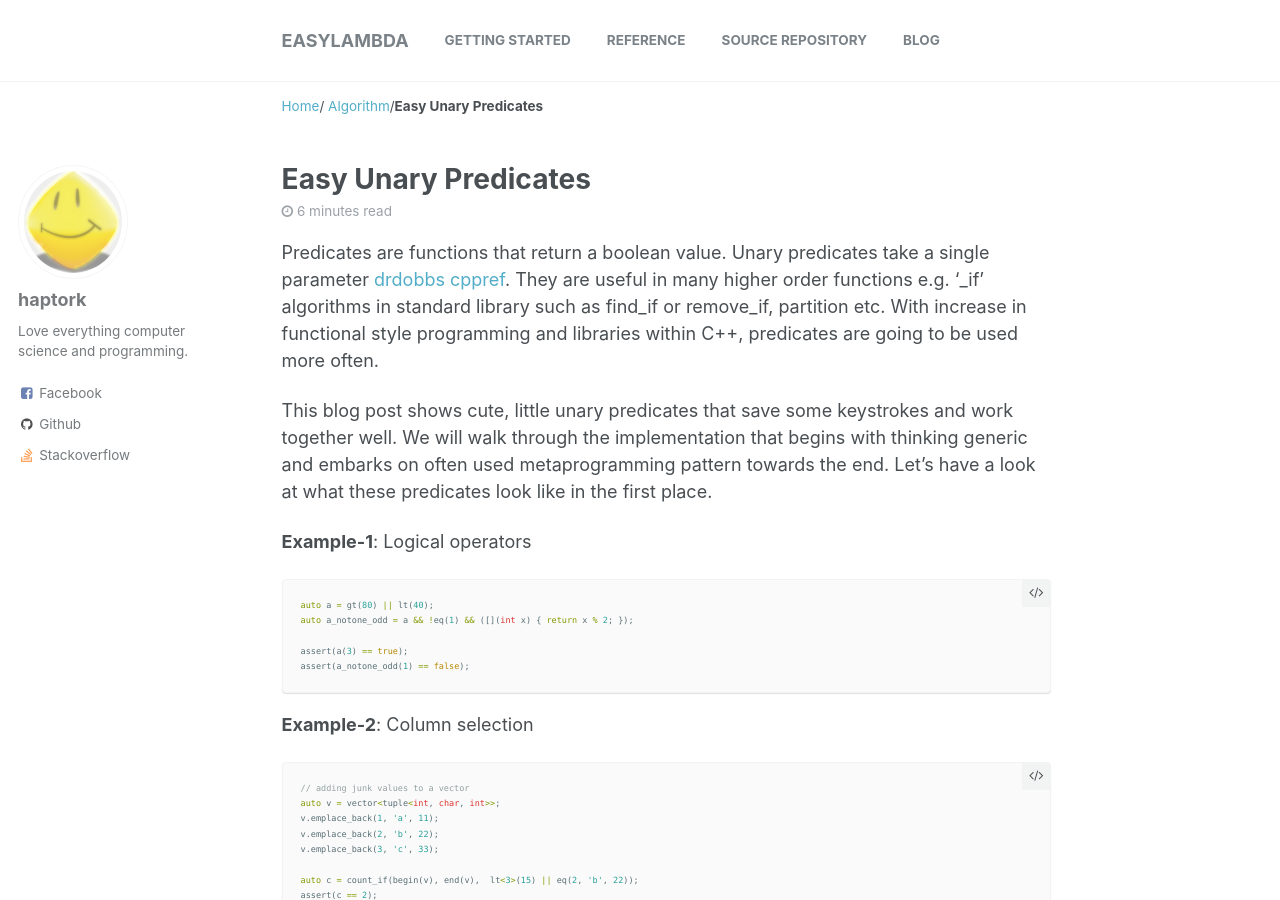
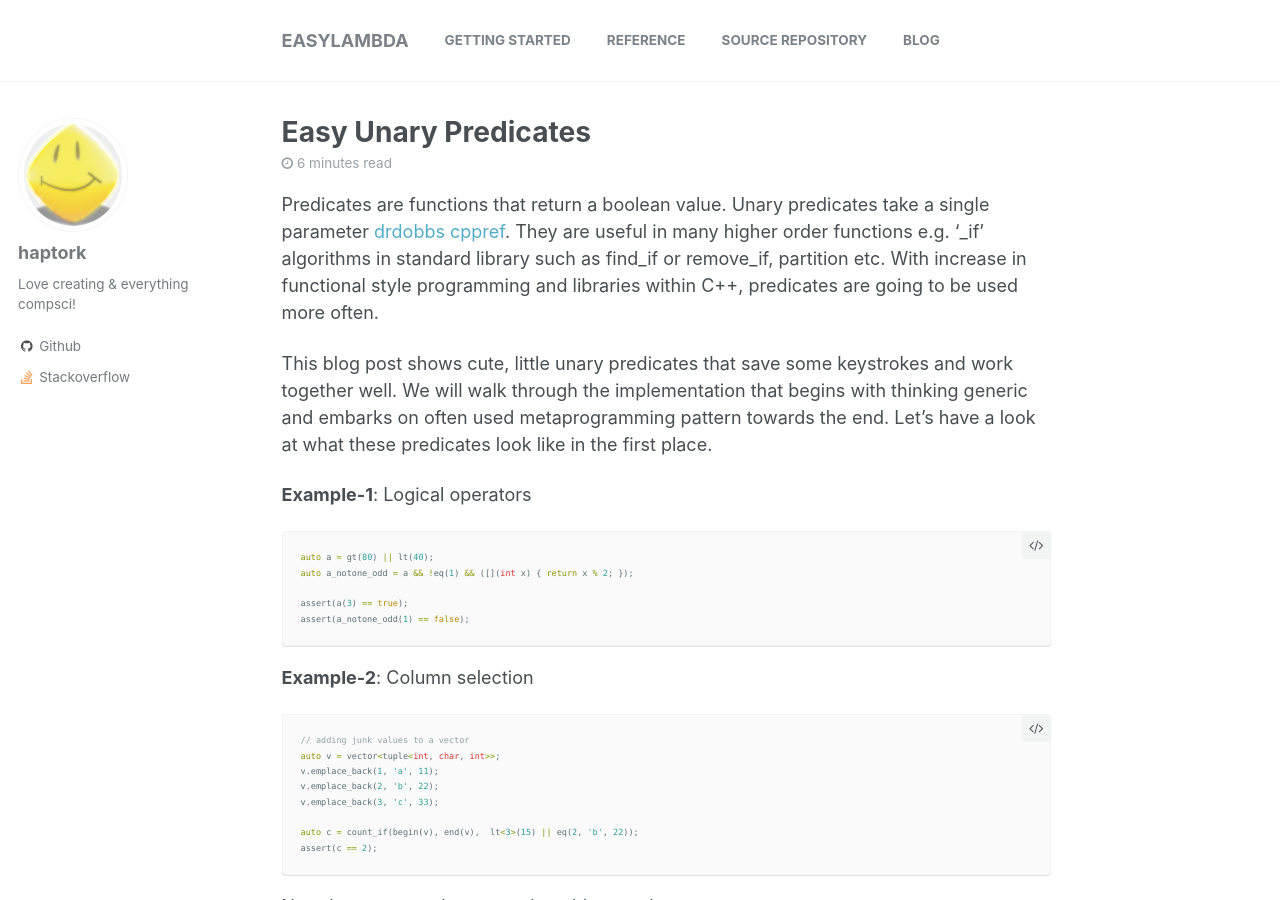
Before and after one commit to haptork/easyLambda, a Jekyll site: the page built from _posts/2016-10-02-easy-unary-predicates.md, in a window 1280 px wide and 900 px high. Built offline with Jekyll 4.4.1, drawn with Linux system fonts in a browser that asks for light colours; comment, search, counter and statistics services are not loaded.

Commit message:
Updated config

```diff
--- a/_config.yml
+++ b/_config.yml
@@ -15,7 +15,7 @@ url                      : "https://haptork.github.io"
 baseurl                  : "/easyLambda" # the subpath of your site, e.g. "/blog"
 gh_repo                  : "https://github.com/haptork/easyLambda/blob"
 teaser                   : # filename of teaser fallback teaser image placed in /images/, .e.g. "500x300.png"
-breadcrumbs              : true #false # true, false (default)
+breadcrumbs              : # false # true, false (default)
 words_per_minute         : 200
 comments:
   provider               : "disqus" # false (default), "disqus", "facebook", "google-plus", custom"
@@ -63,7 +63,7 @@ google_ad_slot           :
 author:
   name             : "haptork"
   avatar           : "smile.png"
-  bio              : "Love everything computer science and programming."
+  bio              : "Love creating & everything compsci!"
   location         :
   email            :
   uri              :
@@ -71,7 +71,7 @@ author:
   codepen          :
   dribbble         :
   flickr           :
-  facebook         : "haptork"
+  facebook         : # "haptork"
   foursquare       :
   github           : "haptork/easyLambda"
   google_plus      :
```
